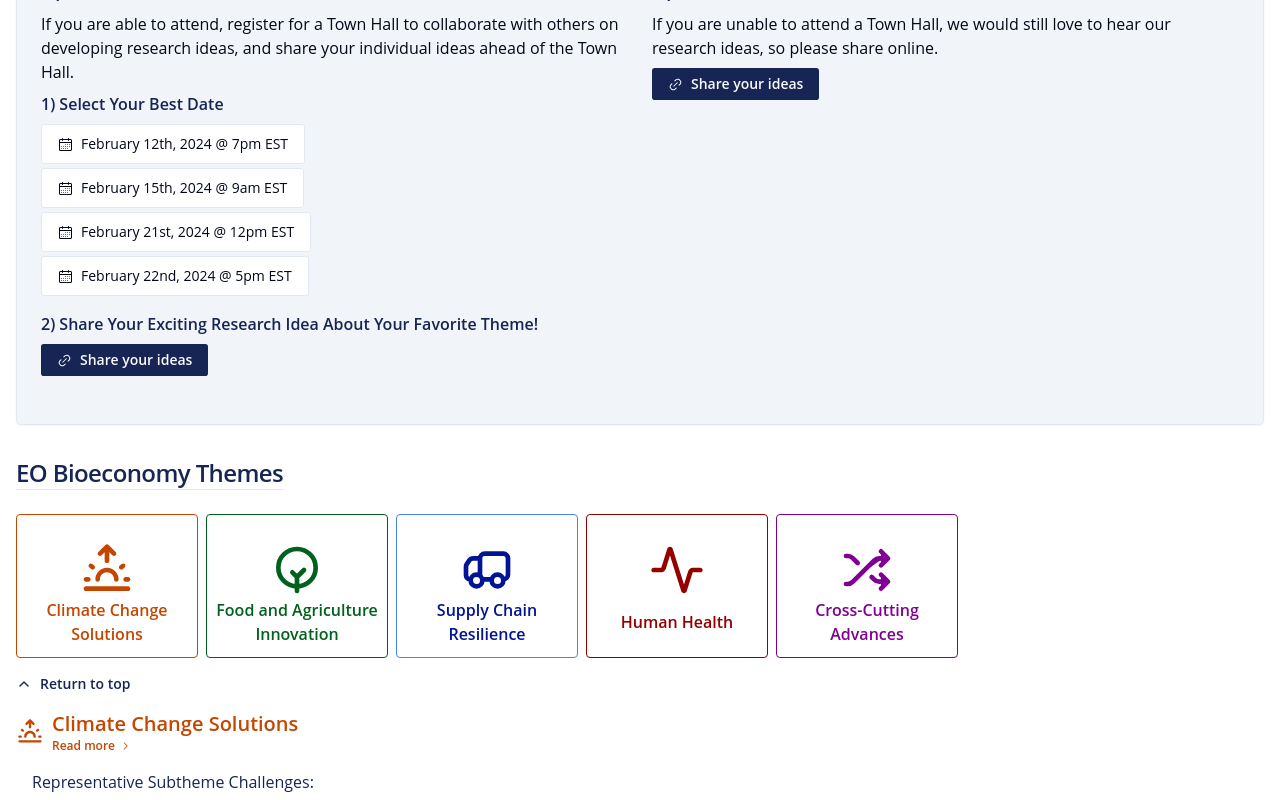
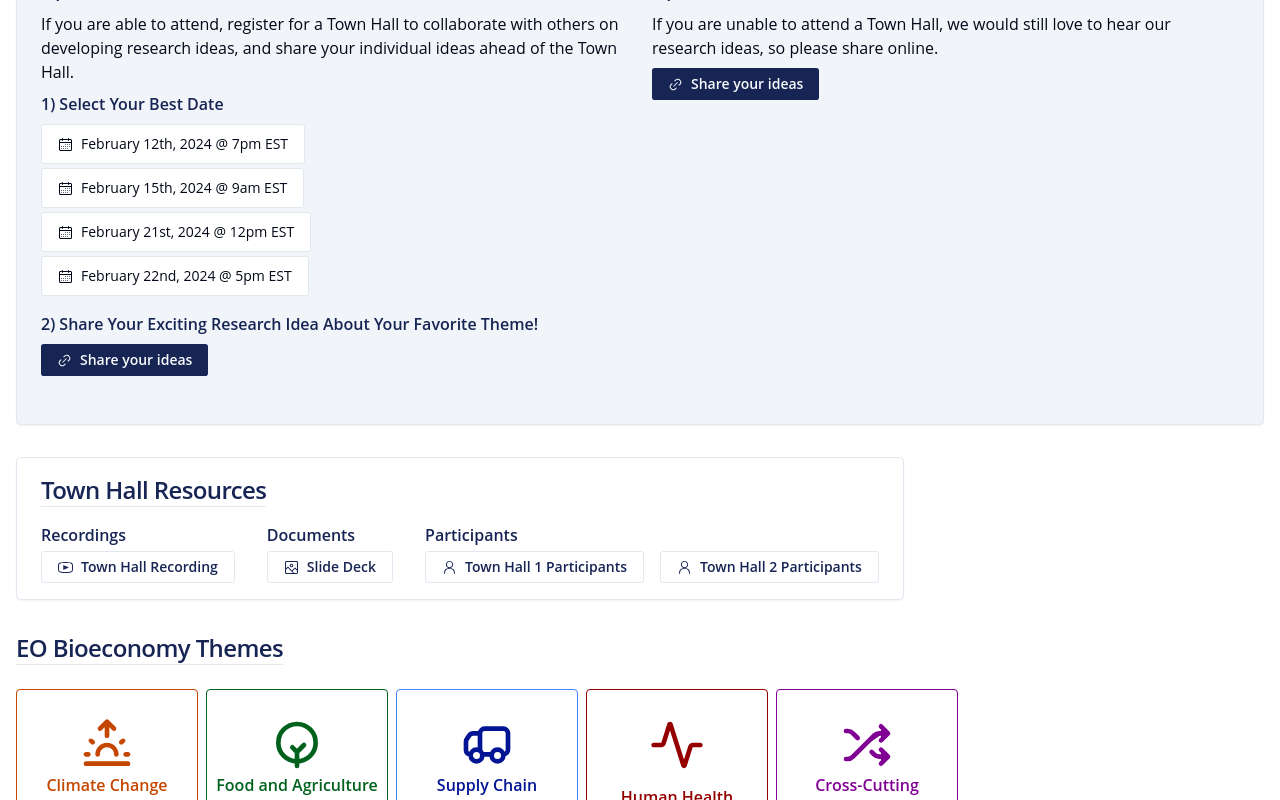
Before and after one commit to ZachStapletonJones/casa-bio, a Next.js app: page / in a window 1280 px wide. Shown: the part 1114-1914 px from the top of the page. Built offline with nearby package versions, Linux system fonts and the light colour scheme.

Commit message:
added town hall resources

```diff
--- a/app/page.tsx
+++ b/app/page.tsx
@@ -5,7 +5,7 @@ import SplashContent from '@/components/SplashContent'
 import ThemeGrid from '@/components/ThemeGrid'
 import { Button } from '@/components/ui/button'
 import { Card, CardContent, CardDescription, CardFooter, CardHeader, CardTitle } from '@/components/ui/card'
-import { CalendarIcon, InfoCircledIcon, Link2Icon } from '@radix-ui/react-icons'
+import { CalendarIcon, ImageIcon, InfoCircledIcon, Link2Icon, PersonIcon, VideoIcon } from '@radix-ui/react-icons'
 import { FileText } from 'lucide-react'
 import Link from 'next/link'
 
@@ -95,7 +95,56 @@ the bioeconomy. Your input will be critical for moving CASA-Bio forward to advan
             </CardFooter>
           </Card>
 
+          <Card className='pl-6 pr-6 pt-4 pb-4 w-fit'>
+          <h2 className="scroll-m-20 border-b w-fit text-2xl font-semibold tracking-tight text-primary">Town Hall Resources</h2>
+          <div className='flex w-full gap-8 items-start h-fit pt-4'>
 
+          <div className='flex flex-col'>
+          <div className='scroll-m-20 w-fit mb-1 text-primary font-[600] text-md'>Recordings</div>
+            <div className='flex gap-4'>
+              <Link target='_blank' href="https://knowinnovation.zoom.us/rec/play/zKaJIwfEssosyM4HFNay-t9alqs97hvZCN7baERc3LK9dB_1UsJ2dSHwa-iGgrKKky4J0KKl6qBZ0Vvd.0ubUi8osZ4JRaMtP?pwd=NtYH6ZpwGqbYvWjXNDXuEjZDSsc9WmqV">
+                <Button variant={'outline'} className='flex items-center h-8 gap-2 font-semibold text-primary hover:text-primary'>
+                <VideoIcon />
+                  Town Hall Recording
+                </Button>
+              </Link>
+            </div>
+          </div>
+
+          <div className='flex flex-col'>
+          <div className='scroll-m-20 w-fit mb-1 text-primary font-[600] text-md'>Documents</div>
+          <div className='flex gap-2'>
+            <Link target='_blank' href="https://firebasestorage.googleapis.com/v0/b/kistorm-media.appspot.com/o/CASA-Bio%20Town%20Hall%20Slides.pdf?alt=media&token=4d83d8ce-61b2-4189-acb7-145d6f5d8fe1">
+              <Button variant={'outline'} className='flex items-center h-8 gap-2 font-semibold text-primary hover:text-primary'>
+              <ImageIcon />
+                Slide Deck
+              </Button>
+            </Link>
+          </div>
+          </div>
+
+          <div className='flex flex-col'>
+            <div className='scroll-m-20 w-fit mb-1 text-primary font-[600] text-md'>Participants</div>
+            <div className='flex gap-4'>
+              <Link target='_blank' href="https://firebasestorage.googleapis.com/v0/b/kistorm-media.appspot.com/o/CASA-Bio%20Town%20Hall%201%20Participants.pdf?alt=media&token=b34ea209-9f21-448c-a814-f58398e0b97c">
+                <Button variant={'outline'} className='flex items-center h-8 gap-2 font-semibold text-primary hover:text-primary'>
+                <PersonIcon />
+                  Town Hall 1 Participants
+                </Button>
+              </Link>
+
+              <Link target='_blank' href="https://firebasestorage.googleapis.com/v0/b/kistorm-media.appspot.com/o/CASA-Bio%20Town%20Hall%202%20Participants.pdf?alt=media&token=06896f75-b898-4d34-8f6c-78f730f889bb">
+                <Button variant={'outline'} className='flex items-center h-8 gap-2 font-semibold text-primary hover:text-primary'>
+                <PersonIcon />
+                  Town Hall 2 Participants
+                </Button>
+              </Link>
+            </div>
+          </div>
+
+
+          </div>
+          </Card>
 
           <div className='space-y-6 pb-2'>
           <h2 id="bioeconomy-themes" className="scroll-m-20 border-b w-fit text-2xl font-semibold tracking-tight text-primary">EO Bioeconomy Themes</h2>
--- a/components/InputChart.tsx
+++ b/components/InputChart.tsx
@@ -11,7 +11,7 @@ export const data = {
     datasets: [
       {
         label: '% of Submissions',
-        data: [21.3, 39.3, 3.3, 14.8, 21.3],
+        data: [19.5, 39, 3.9, 13, 24.7],
         backgroundColor: [
           'rgba(196, 70, 1, 0.4)',
           'rgba(0, 97, 29, 0.4)',
```
